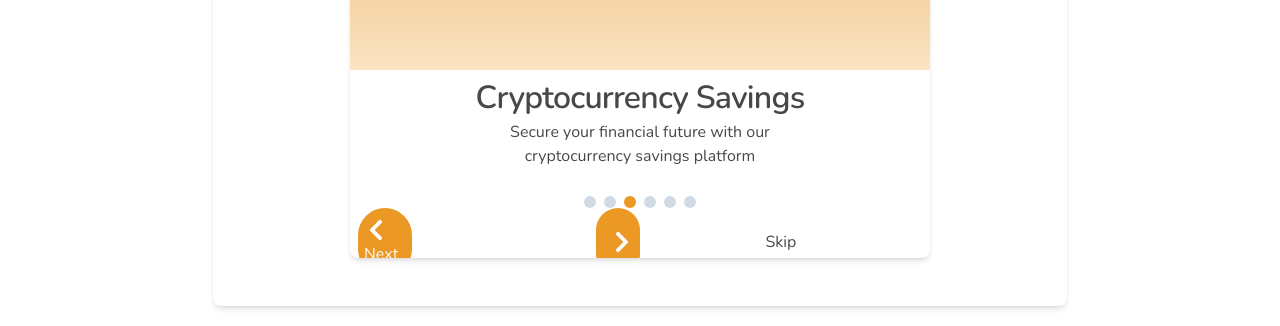
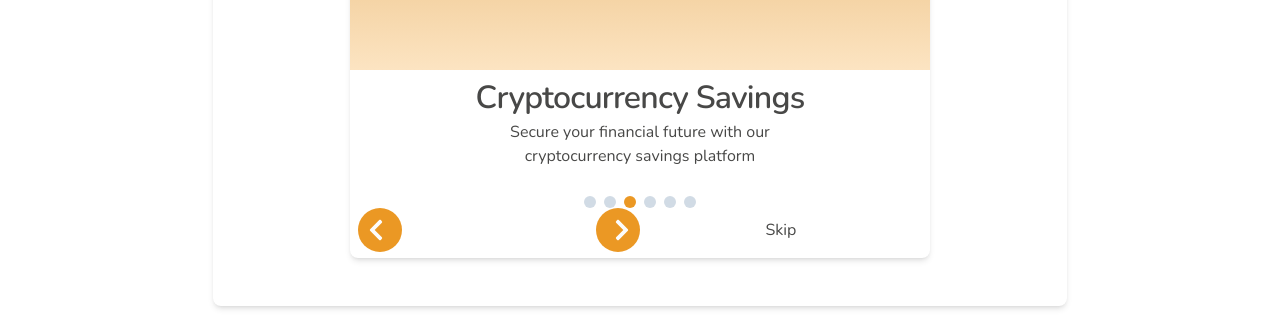
Before and after one commit to Catalyst497/Clyppay, a React (Vite) app: page / in a window 1280 px wide. Shown: the part 433-759 px from the top of the page. Built offline with nearby package versions, Linux system fonts and the light colour scheme.

Commit message:
worked on card

```diff
--- a/src/components/custom/Cards.jsx
+++ b/src/components/custom/Cards.jsx
@@ -40,8 +40,8 @@ export default function Cards({ slides }) {
                 </div>
             </div>
 
-            <div id = "content" className="flex flex-col">
-            <div id = "body" className="flex flex-1 w-full flex-col items-center text-center ">
+            <div id = "content" className="">
+            <div id = "body" className="flex w-full flex-col items-center text-center ">
                 <CardHeader>
                     <CardTitle>{slides[activeIndex].title}</CardTitle>
                     <div className="max-w-[70%] self-center md:max-w-[60%]">
@@ -61,7 +61,7 @@ export default function Cards({ slides }) {
                 </div>
             </div>
 
-            <div id = "footer" className="grid mt-auto grid-cols-2  px-2">
+            <div id = "footer" className="grid grid-cols-2 self-end px-2">
                 <div className="flex justify-between ">
                     <span className="grid place-content-center rounded-full bg-primary px-1.5 py-2.5 hover:cursor-pointer">
                         <button
@@ -70,7 +70,6 @@ export default function Cards({ slides }) {
                             disabled={numSlides <= 1}
                         >
                             <FaChevronLeft size={24} />
-                            Next
                         </button>
                     </span>
 
```
